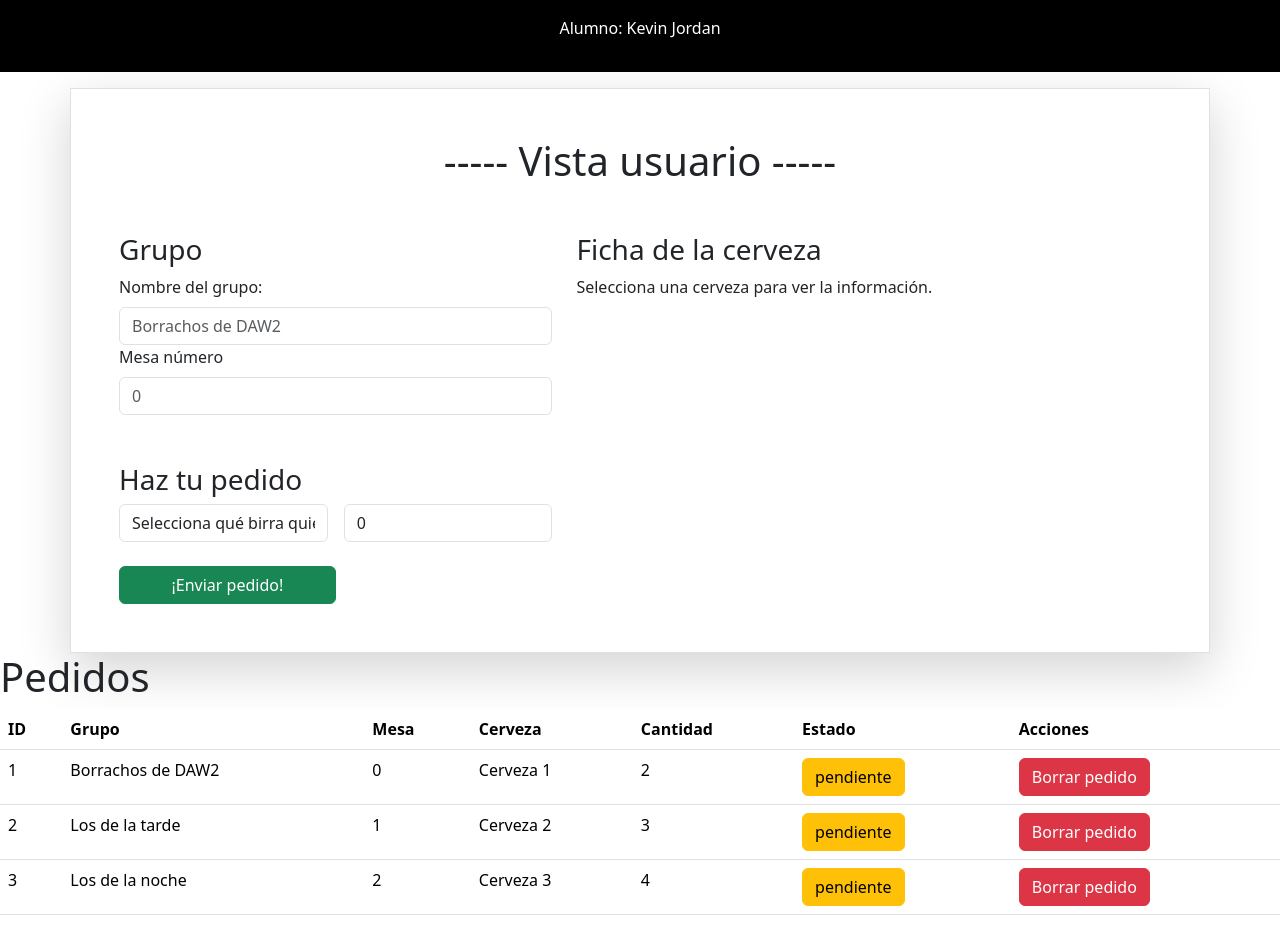
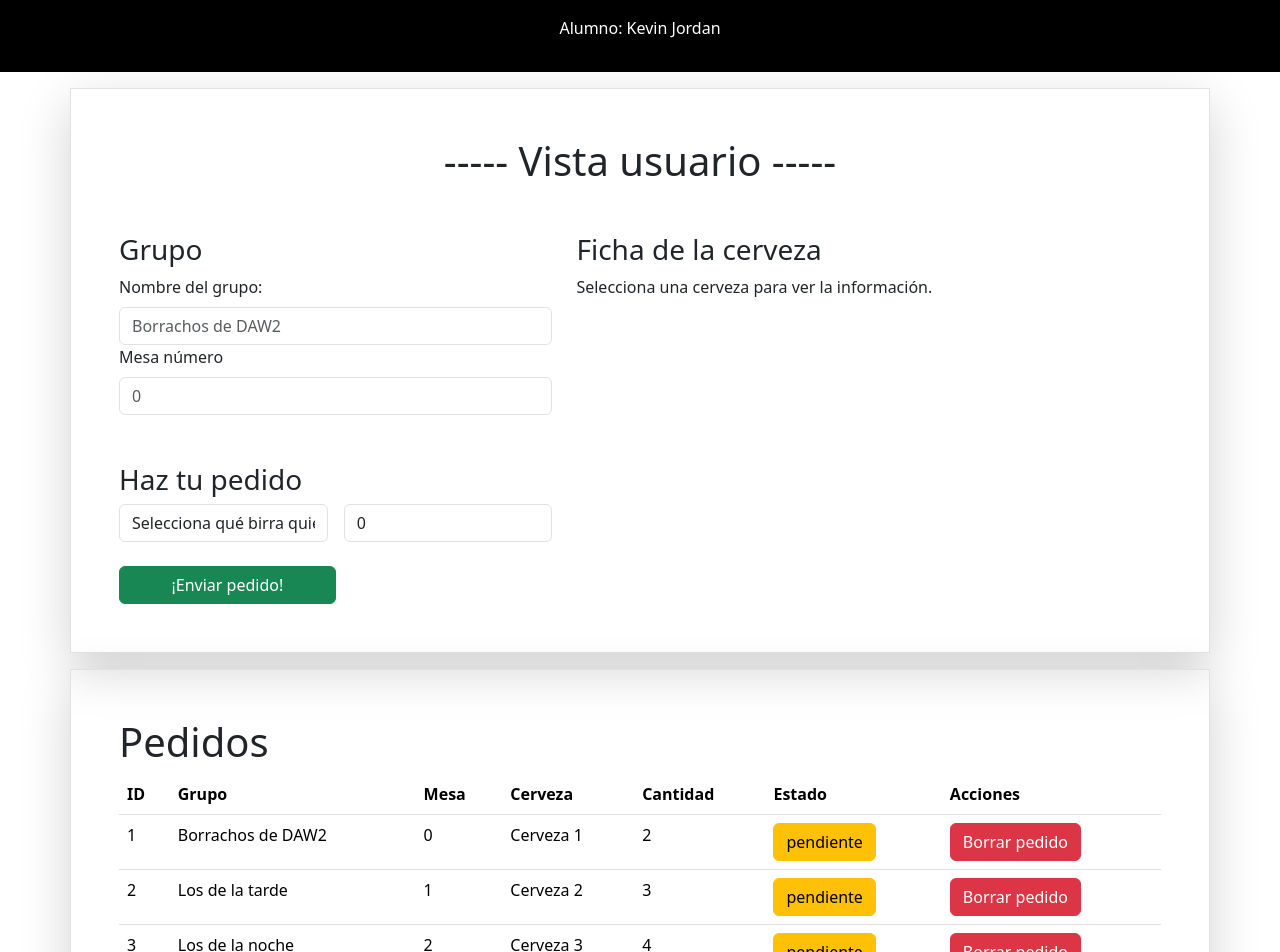
Before and after one commit to KevinJHP19/ExamenM6uf3, a React (Vite) app: page / in a window 1280 px wide. Shown: the top 952 px of the page. Before the commit the page ends 931 px from the top, so only its background shows below. Built offline with nearby package versions, Linux system fonts and the light colour scheme.

Commit message:
Esborrar comanda

```diff
--- a/src/components/TablaPedidos.jsx
+++ b/src/components/TablaPedidos.jsx
@@ -10,11 +10,18 @@ export default function TablaPedidos({ id, grupo, numeromesa, cerveza, cantidad,
 
     const resolverPedido = (id) => {
         const nuevosPedidos = pedidos.map((pedido) =>
+
             pedido.id === id ? { ...pedido, estado: "servido" } : pedido
         );
         setPedidos(nuevosPedidos);
         console.log(`Pedido con ID ${id} actualizado a "preparado"`);
     };
+    const eliminarPedido = (id) => {
+        // Filtrar el pedido que se desea eliminar
+        const nuevosPedidos = pedidos.filter((pedido) => pedido.id !== id);
+        setPedidos(nuevosPedidos);
+        console.log(`Pedido con ID ${id} eliminado`);
+    }
 
 
 
@@ -39,7 +46,7 @@ export default function TablaPedidos({ id, grupo, numeromesa, cerveza, cantidad,
 
             </td>
             <td>
-                <button className="btn btn-danger" >
+                <button className="btn btn-danger" onClick={ () => eliminarPedido(id)} >
                     Borrar pedido
                 </button>
             </td>
--- a/src/views/Camareros.jsx
+++ b/src/views/Camareros.jsx
@@ -6,7 +6,7 @@ export default function Camareros() {
     const { pedidos } = useContext(PedidoContext);
 
     return (
-        <div>
+        <div className="container mt-3 p-5 border shadow-lg ">
             <h1>Pedidos</h1>
             <table className="table">
                 <thead>
```
